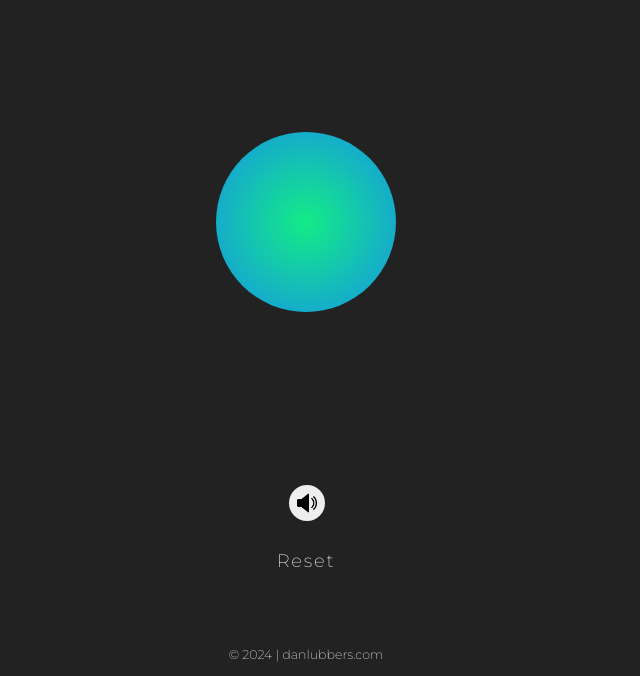
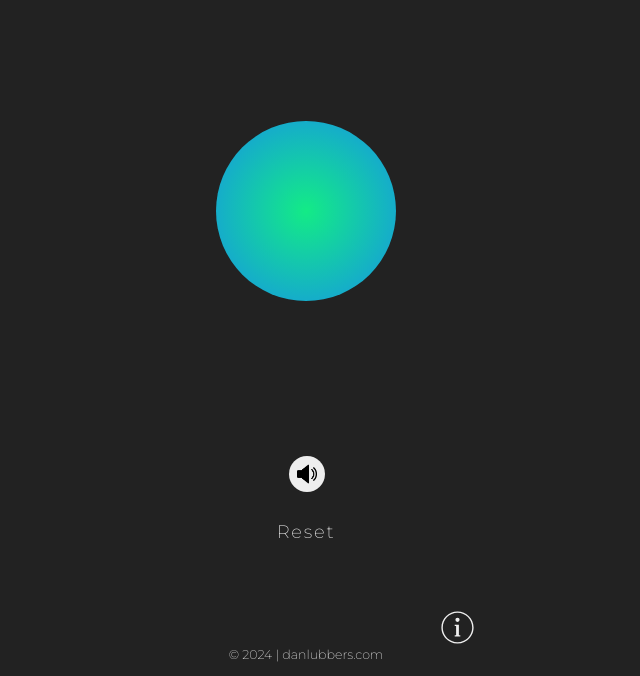
Before and after one commit to danlubbers/coherentbreathing, a website built with Vite: page index.html in a window 1280 px wide. Shown: the part 124-800 px from the top of the page, without its empty margins (334-974 px from the left). Built offline with nearby package versions, Linux system fonts and the light colour scheme.

Commit message:
chore: add info icon to bottom right

```diff
--- a/index.html
+++ b/index.html
@@ -200,6 +200,19 @@
         </section>
         <button class="reset-btn">Reset</button>
       </div>
+      <div class="info-container">
+        <svg
+          xmlns="http://www.w3.org/2000/svg"
+          viewBox="0 0 50 50"
+          width="35px"
+          height="35px"
+          class="info-icon"
+        >
+          <path
+            d="M 25 2 C 12.309295 2 2 12.309295 2 25 C 2 37.690705 12.309295 48 25 48 C 37.690705 48 48 37.690705 48 25 C 48 12.309295 37.690705 2 25 2 z M 25 4 C 36.609824 4 46 13.390176 46 25 C 46 36.609824 36.609824 46 25 46 C 13.390176 46 4 36.609824 4 25 C 4 13.390176 13.390176 4 25 4 z M 25 11 A 3 3 0 0 0 22 14 A 3 3 0 0 0 25 17 A 3 3 0 0 0 28 14 A 3 3 0 0 0 25 11 z M 21 21 L 21 23 L 22 23 L 23 23 L 23 36 L 22 36 L 21 36 L 21 38 L 22 38 L 23 38 L 27 38 L 28 38 L 29 38 L 29 36 L 28 36 L 27 36 L 27 21 L 26 21 L 22 21 L 21 21 z"
+          />
+        </svg>
+      </div>
       <footer>
         <p class="footer-text">
           © 2024 |
--- a/style.scss
+++ b/style.scss
@@ -304,6 +304,17 @@
   }
 }
 
+.info-container {
+  width: 110%;
+  display: grid;
+  justify-content: flex-end;
+  align-items: center;
+
+  .info-icon {
+    fill: var(--foreground-color);
+  }
+}
+
 footer {
   .footer-text {
     margin-bottom: 0.6rem;
```
Also changed, not shown: public/assets/icons/info-ios-icon.svg (added).
